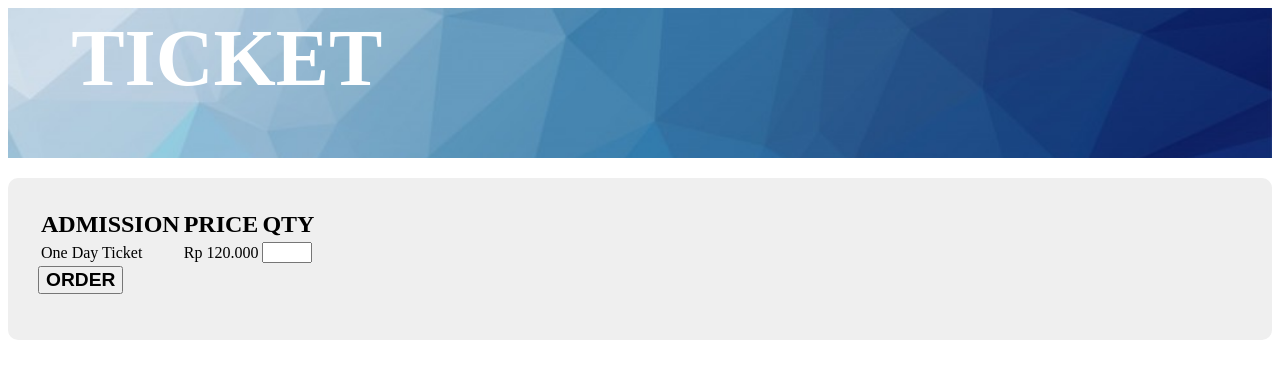
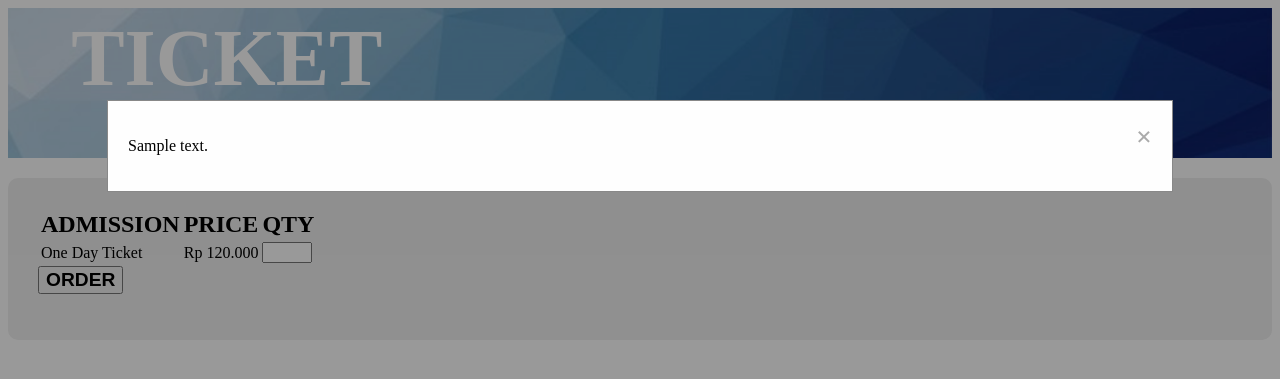
Before and after one commit to LKADity/EventWeb, a CodeIgniter app: the page made by application/views/form_ticket_ordering.php in a window 1280 px wide. Shown: the top 379 px of the page. Run offline with CodeIgniter, Linux system fonts and the light colour scheme; tables that the repository leaves empty hold one stand-in row (values such as "Sample post"); the template is opened without the code that fills it: most values are stand-ins (such as "Sample title", 1, 10 or a date in 2020); some libraries are stand-ins or nearby versions.

Commit message:
add modal

```diff
--- a/application/controllers/Event.php
+++ b/application/controllers/Event.php
@@ -119,8 +119,9 @@ class Event extends CI_Controller {
 					'password' => $data['password']
 				);
 				$this->session->set_userdata('logged_in', $session_data);
+				$data['message_display'] = "Successfully login";
 				$this->load->view('header');
-				$this->load->view('home');
+				$this->load->view('home', $data);
 				$this->load->view('footer');
 			}else {
 				//when username or password wrong
--- a/application/views/form_login.php
+++ b/application/views/form_login.php
@@ -58,7 +58,7 @@
 		<h1>LOGIN</h1>
 	</div>
 
-	<?php if (isset($message_display)) { ?>
+	<?php if (isset($message_display) || isset($error_message)) { ?>
 		<div id="myModal" class="modal">
 		  <!-- Modal content -->
 			<div class="modal-content">
--- a/application/views/form_registration.php
+++ b/application/views/form_registration.php
@@ -58,7 +58,7 @@
 		<h1>REGISTER</h1>
 	</div>
 
-	<?php if (isset($message_display)) { ?>
+	<?php if (isset($message_display) || isset($error_message)) { ?>
 		<div id="myModal" class="modal">
 		  <!-- Modal content -->
 			<div class="modal-content">
--- a/application/views/form_registration_performer.php
+++ b/application/views/form_registration_performer.php
@@ -58,7 +58,7 @@
 		<h1>PERFORMER</h1>
 	</div>
 
-	<?php if (isset($message_display)) { ?>
+	<?php if (isset($message_display) || isset($error_message)) { ?>
 		<div id="myModal" class="modal">
 		  <!-- Modal content -->
 			<div class="modal-content">
--- a/application/views/form_registration_stand.php
+++ b/application/views/form_registration_stand.php
@@ -58,7 +58,7 @@
 		<h1>STAND</h1>
 	</div>
 
-	<?php if (isset($message_display)) { ?>
+	<?php if (isset($message_display) || isset($error_message)) { ?>
 		<div id="myModal" class="modal">
 		  <!-- Modal content -->
 			<div class="modal-content">
--- a/application/views/form_ticket_ordering.php
+++ b/application/views/form_ticket_ordering.php
@@ -14,12 +14,59 @@
 			font-size: 5em;
 			margin-left: 5%;
 		}
+		.modal {
+		    display: none; /* Hidden by default */
+		    position: fixed; /* Stay in place */
+		    /*z-index: 1;  Sit on top */
+		    padding-top: 100px; /* Location of the box */
+		    left: 0;
+		    top: 0;
+		    width: 100%; /* Full width */
+		    height: 100%; /* Full height */
+		    overflow: auto; /* Enable scroll if needed */
+		    background-color: rgb(0,0,0); /* Fallback color */
+		    background-color: rgba(0,0,0,0.4); /* Black w/ opacity */
+		}
+
+		/* Modal Content */
+		.modal-content {
+		    background-color: #fefefe;
+		    margin: auto;
+		    padding: 20px;
+		    border: 1px solid #888;
+		    width: 80%;
+		}
+
+		/* The Close Button */
+		.close {
+		    color: #aaaaaa;
+		    float: right;
+		    font-size: 28px;
+		    font-weight: bold;
+		}
+
+		.close:hover,
+		.close:focus {
+		    color: #000;
+		    text-decoration: none;
+		    cursor: pointer;
+		}
 	</style>
 </head>
 <body>
 	<div class="img-header container-fluid">
 		<h1>TICKET</h1>
 	</div>
+
+	<?php if (isset($message_display) || isset($error_message)) { ?>
+		<div id="myModal" class="modal">
+		  <!-- Modal content -->
+			<div class="modal-content">
+				<span class="close">×</span>
+				<p><?php echo $message_display; ?></p>
+			</div>
+		</div>
+	<?php } ?>
 
 	<div class="container" style="margin-bottom: 20px; background-color: #efefef; padding: 30px; border-radius: 10px">
 		<form class="form-horizontal" action="<?php echo base_url().'index.php/user/ticket_ordering'; ?>" method="post">
@@ -50,3 +97,34 @@
 	<script src="https://ajax.googleapis.com/ajax/libs/jquery/3.1.1/jquery.min.js"></script>
 	<script src="https://maxcdn.bootstrapcdn.com/bootstrap/3.3.5/js/bootstrap.min.js"></script>
 </body>
+
+<script type="text/javascript">
+    //$(window).load(function(){
+        $('#myModal').modal('show');
+    //});
+</script>
+
+<script>
+	// Get the modal
+	var modal = document.getElementById('myModal');
+
+	// Get the <span> element that closes the modal
+	var span = document.getElementsByClassName("close")[0];
+
+	// When the user clicks the button, open the modal
+	btn.onclick = function() {
+	    modal.style.display = "block";
+	}
+
+	// When the user clicks on <span> (x), close the modal
+	span.onclick = function() {
+	    modal.style.display = "none";
+	}
+
+	// When the user clicks anywhere outside of the modal, close it
+	window.onclick = function(event) {
+	    if (event.target == modal) {
+	        modal.style.display = "none";
+	    }
+	}
+</script>
--- a/application/views/home.php
+++ b/application/views/home.php
@@ -60,7 +60,7 @@
 </head>
 <body>
 
-	<?php if (isset($message_display)) { ?>
+	<?php if (isset($message_display) || isset($error_message)) { ?>
 		<div id="myModal" class="modal">
 		  <!-- Modal content -->
 			<div class="modal-content">
```
